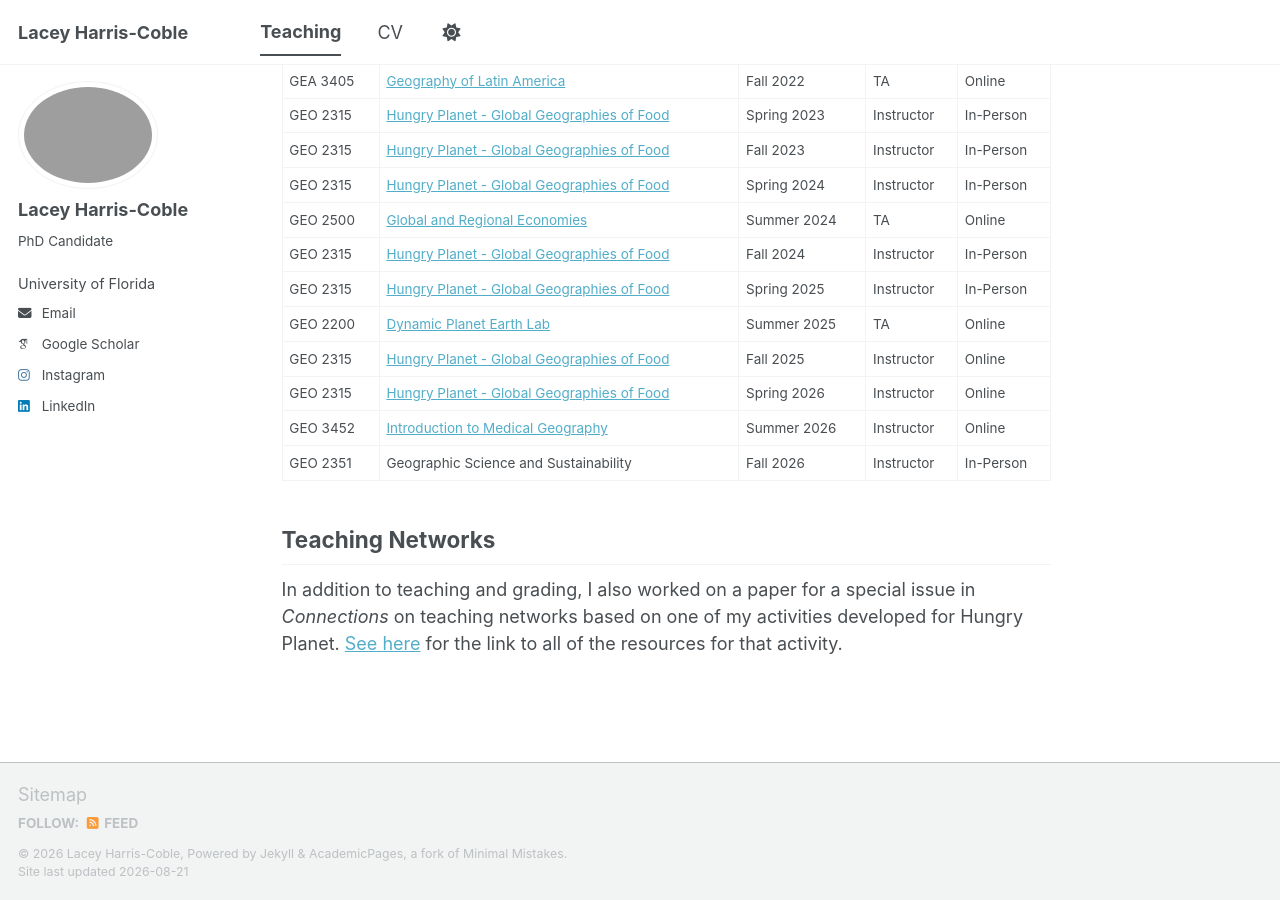
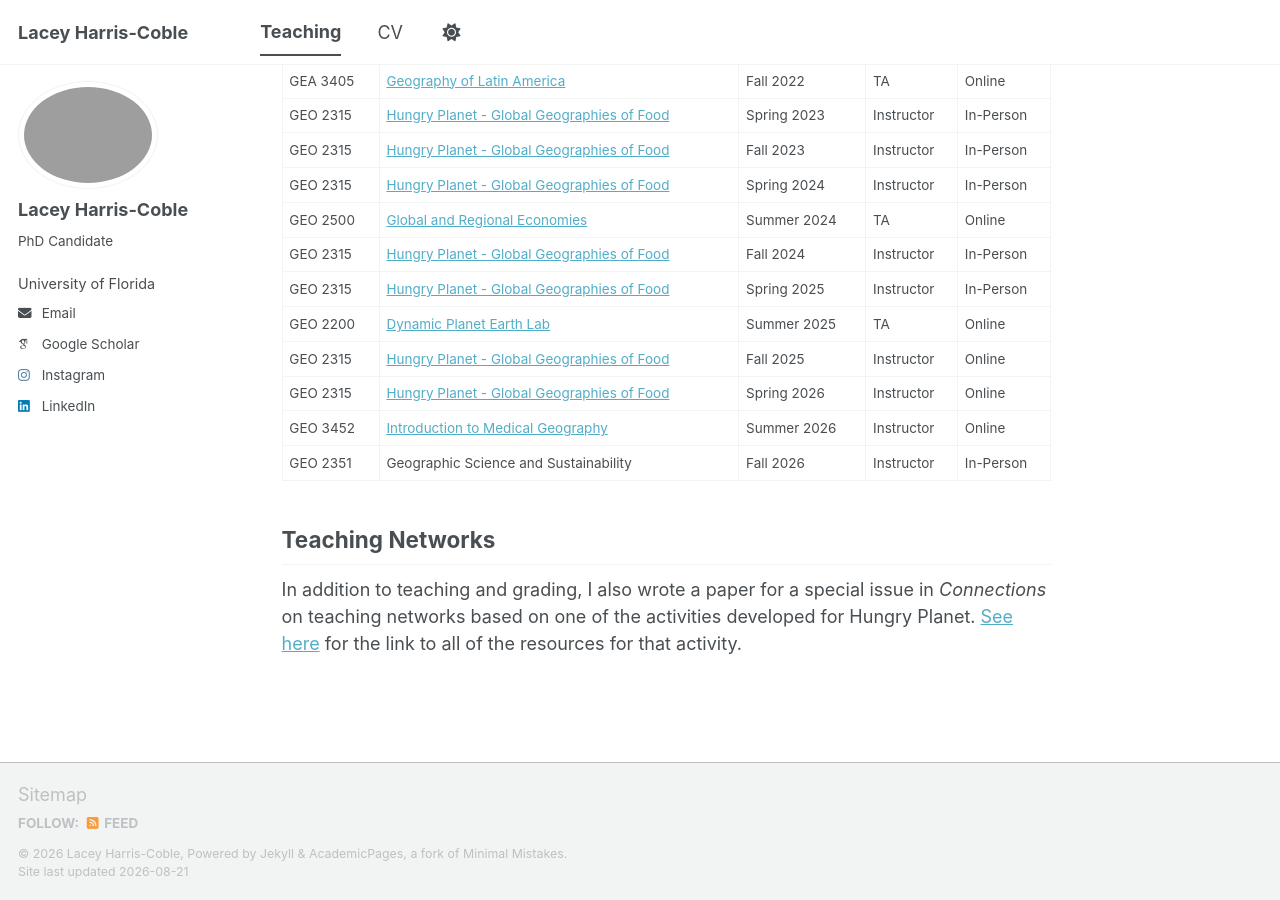
Before and after one commit to lharriscoble/lharriscoble.github.io, a Jekyll site: the page built from _pages/teaching.md, in a window 1280 px wide and 900 px high, scrolled down 369 px. Built offline with Jekyll 4.4.1, drawn with Linux system fonts in a browser that asks for light colours; some web fonts are replaced; a script bundle is joined from its source files by our own code; library files that are not in the unit come from our copies.

Commit message:
Update teaching.md

```diff
--- a/_pages/teaching.md
+++ b/_pages/teaching.md
@@ -30,4 +30,4 @@
 
 
 ## Teaching Networks
-In addition to teaching and grading, I also worked on a paper for a special issue in *Connections* on teaching networks based on one of my activities developed for Hungry Planet. [See here](/teaching/network_activity) for the link to all of the resources for that activity.
+In addition to teaching and grading, I also wrote a paper for a special issue in *Connections* on teaching networks based on one of the activities developed for Hungry Planet. [See here](/teaching/network_activity) for the link to all of the resources for that activity.
```
